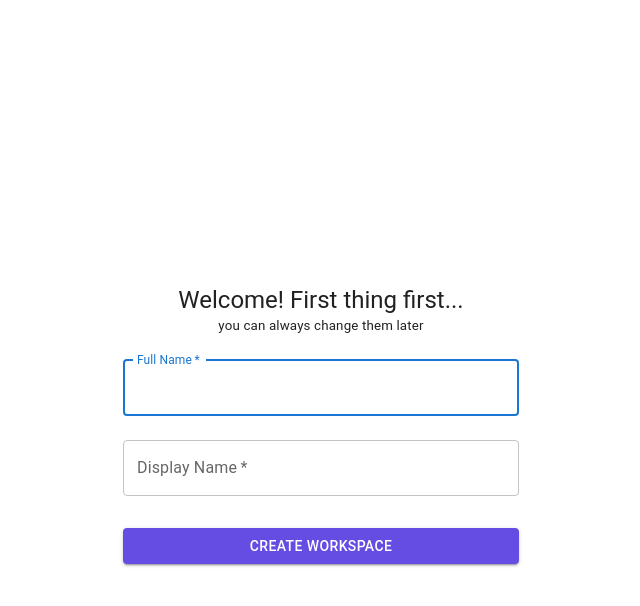
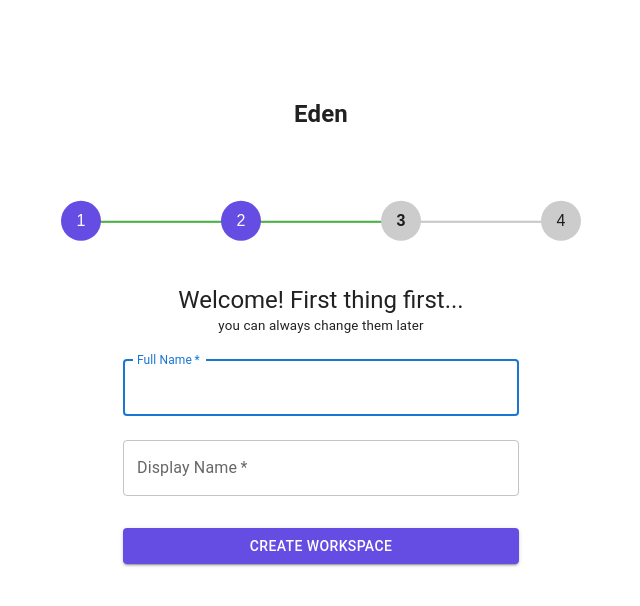
Before and after one commit to prakash855/cutshort-stepper-form, a React (Create React App) app: page / in a window 1280 px wide. Shown: the top 606 px of the page, without its empty margins (319-959 px from the left). Built offline with nearby package versions, Linux system fonts and the light colour scheme.

Commit message:
feat: UI for stepper

```diff
--- a/src/App.css
+++ b/src/App.css
@@ -4,3 +4,93 @@
   align-items: center;
   height: 100vh;
 }
+
+.eden {
+  position: absolute;
+  left: 50%;
+  top: 10%;
+  transform: translate(-50%, -10%);
+}
+
+.stepper-wrapper {
+  position: absolute;
+  left: 50%;
+  top: 20%;
+  transform: translate(-50%, -20%);
+  width: 50%;
+  font-family: Arial;
+  margin-top: 50px;
+  display: flex;
+  justify-content: space-between;
+  margin-bottom: 20px;
+}
+.stepper-item {
+  position: relative;
+  display: flex;
+  flex-direction: column;
+  align-items: center;
+  flex: 1;
+
+  @media (max-width: 768px) {
+    font-size: 12px;
+  }
+}
+
+.stepper-item::before {
+  position: absolute;
+  content: "";
+  border-bottom: 2px solid #ccc;
+  width: 100%;
+  top: 20px;
+  left: -50%;
+  z-index: 2;
+}
+
+.stepper-item::after {
+  position: absolute;
+  content: "";
+  border-bottom: 2px solid #ccc;
+  width: 100%;
+  top: 20px;
+  left: 50%;
+  z-index: 2;
+}
+
+.stepper-item .step-counter {
+  position: relative;
+  z-index: 5;
+  display: flex;
+  justify-content: center;
+  align-items: center;
+  width: 40px;
+  height: 40px;
+  border-radius: 50%;
+  background: #ccc;
+  margin-bottom: 6px;
+}
+
+.stepper-item.active {
+  font-weight: bold;
+}
+
+.stepper-item.completed .step-counter {
+  background-color: #654DE4;
+  color: white;
+}
+
+.stepper-item.completed::after {
+  position: absolute;
+  content: "";
+  border-bottom: 2px solid #4bb543;
+  width: 100%;
+  top: 20px;
+  left: 50%;
+  z-index: 3;
+}
+
+.stepper-item:first-child::before {
+  content: none;
+}
+.stepper-item:last-child::after {
+  content: none;
+}
--- a/src/App.js
+++ b/src/App.js
@@ -4,6 +4,21 @@ import UserForm from "./component/UserForm.jsx/UserForm";
 function App() {
   return (
     <div className="App">
+      <h2 className="eden">Eden</h2>
+      <div class="stepper-wrapper">
+        <div class="stepper-item completed">
+          <div class="step-counter">1</div>
+        </div>
+        <div class="stepper-item completed">
+          <div class="step-counter">2</div>
+        </div>
+        <div class="stepper-item active">
+          <div class="step-counter">3</div>
+        </div>
+        <div class="stepper-item">
+          <div class="step-counter">4</div>
+        </div>
+      </div>
       <UserForm />
     </div>
   );
```
